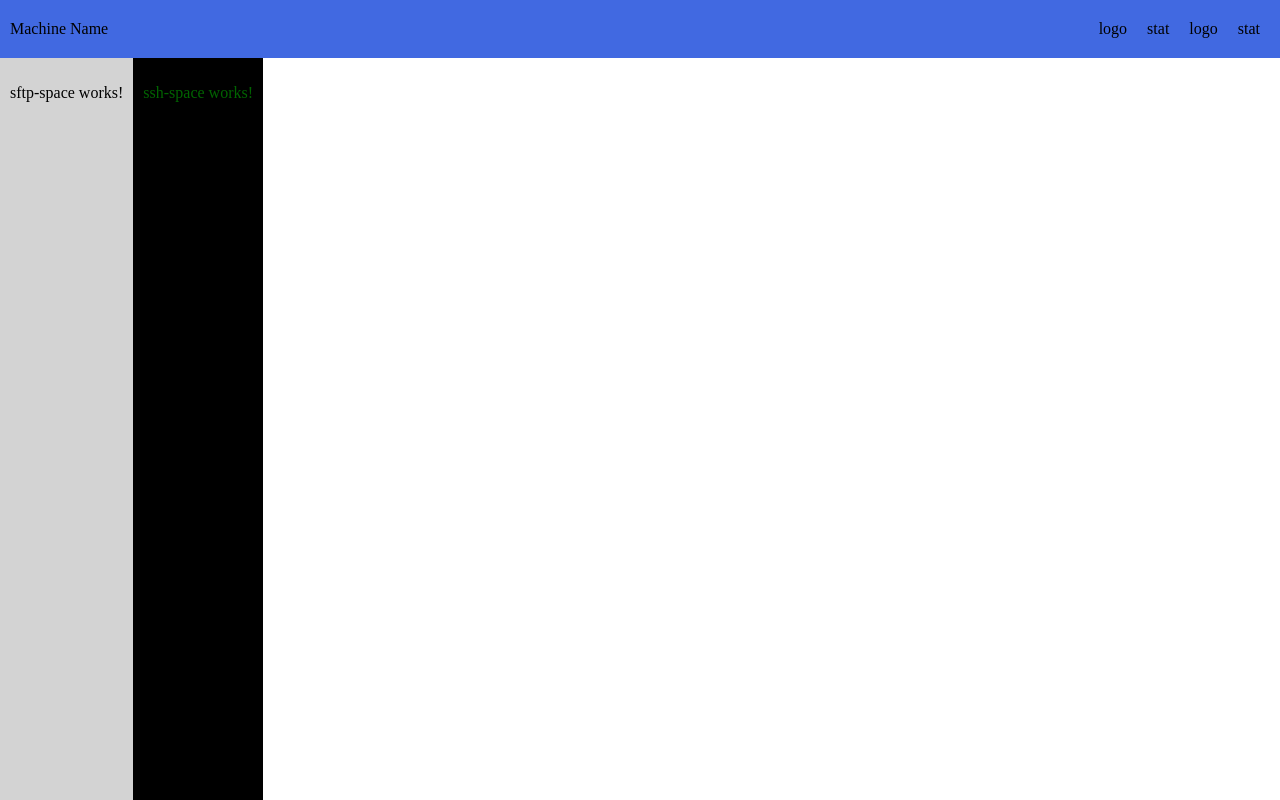
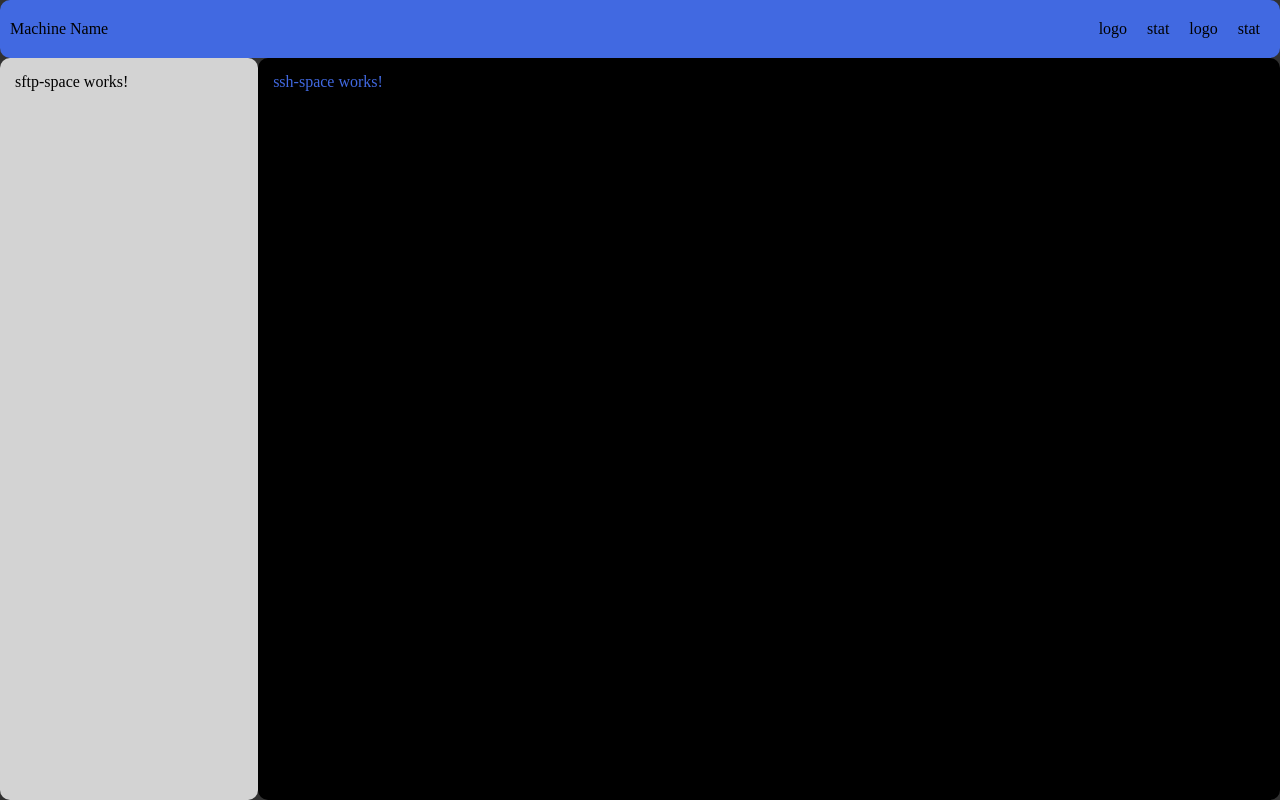
Before and after one commit to rustedredswitch/shh-tool, an Angular app: page / in a window 1280 px wide. Built offline with nearby package versions, Linux system fonts and the light colour scheme.

Commit message:
Changing app's aspect

```diff
--- a/src/app/app.component.css
+++ b/src/app/app.component.css
@@ -1,3 +1,10 @@
+:host {
+  background-color: #313131;
+  height: 100%;
+  display: flex;
+  flex-direction: column;
+}
+
 .nav-container {
   display: flex;
   height: 100%;
--- a/src/app/components/performance-bar/performance-bar.component.css
+++ b/src/app/components/performance-bar/performance-bar.component.css
@@ -3,6 +3,7 @@
   display: flex;
   justify-content: space-between;
   align-items: center;
+  border-radius: 10px;
 }
 
 * {
--- a/src/app/components/sftp-space/sftp-space.component.css
+++ b/src/app/components/sftp-space/sftp-space.component.css
@@ -1,4 +1,10 @@
 :host {
   background-color: lightgray;
-  padding: 10px;
+  padding: 15px;
+  border-radius: 10px;
+  width: 23%;
 }
+
+* {
+  margin: 0;
+}
--- a/src/app/components/ssh-space/ssh-space.component.css
+++ b/src/app/components/ssh-space/ssh-space.component.css
@@ -1,8 +1,11 @@
 :host {
   background-color: black;
-  padding: 10px;
+  padding: 15px;
+  border-radius: 10px;
+  width: 100%;
 }
 
 * {
-  color: darkgreen;
+  margin: 0;
+  color: royalblue;
 }
--- a/src/styles.css
+++ b/src/styles.css
@@ -3,9 +3,3 @@ body, html {
   margin: 0;
   padding: 0;
 }
-
-app-root {
-  height: 100%;
-  display: flex;
-  flex-direction: column;
-}
```
